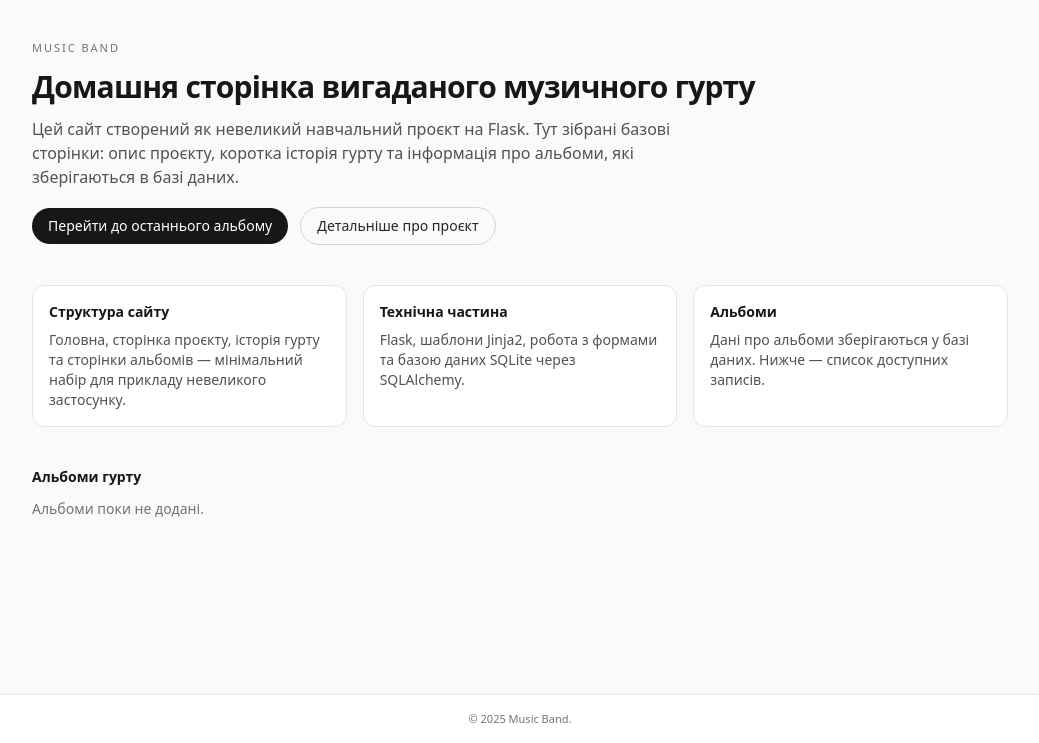
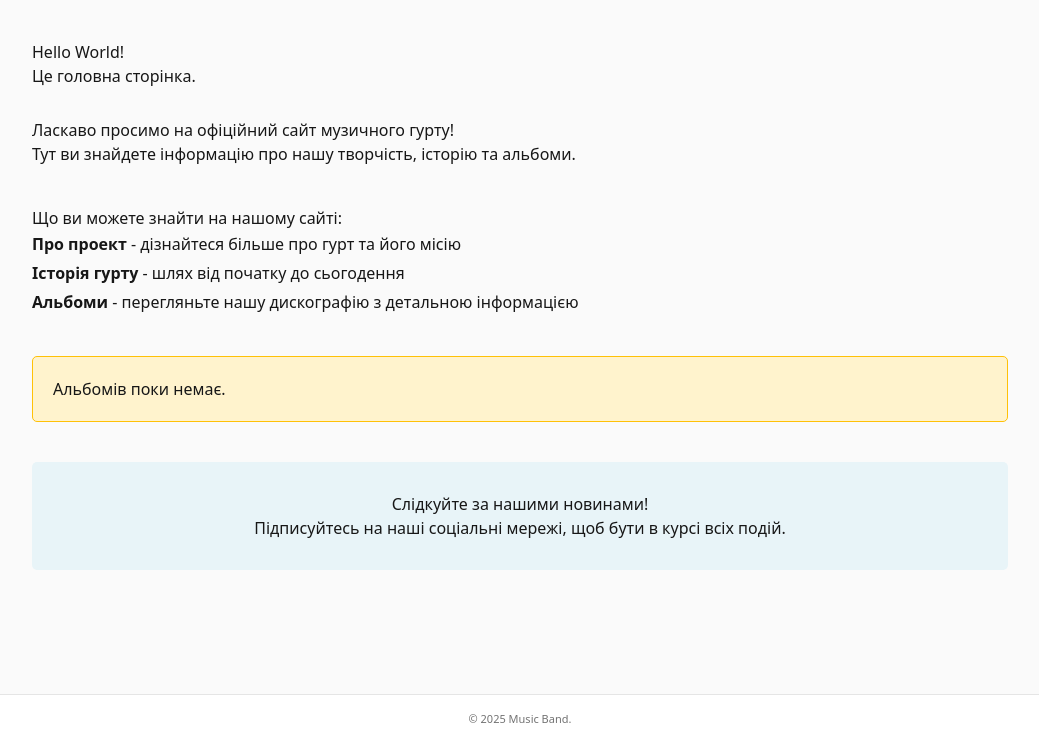
Before and after one commit to khodakivskyi/flask-demo, a Flask app: page / in a window 1280 px wide. Shown: the part 57-800 px from the top of the page, without its empty margins (120-1159 px from the left). Run offline with Flask 3, Linux system fonts and the light colour scheme; data that the repository does not hold is empty; some libraries are stand-ins or nearby versions.

Commit message:
add albums

```diff
--- a/app/routes.py
+++ b/app/routes.py
@@ -22,7 +22,7 @@ def history():
 @bp.route('/albums')
 def albums():
     all_albums = Album.query.order_by(Album.release_date.desc()).all()
-    return render_template('albums.html', albums=all_albums)
+    return render_template('album.html', albums=all_albums)
 
 @bp.route('/album/<int:album_id>')
 def album_detail(album_id):
--- a/app/templates/index.html
+++ b/app/templates/index.html
@@ -1,86 +1,53 @@
-{% extends 'base.html' %}
+{% extends "base.html" %}
 
-{% block title %}Music Band{% endblock %}
+{% block title %}Головна - Музичний Гурт{% endblock %}
 
 {% block content %}
-<div class="space-y-10">
-  <section class="space-y-3">
-    <p class="text-[11px] tracking-[0.18em] uppercase text-neutral-500">
-      Music Band
-    </p>
-    <h1 class="text-2xl sm:text-3xl font-semibold tracking-tight text-neutral-900">
-      Домашня сторінка вигаданого музичного гурту
-    </h1>
-    <p class="text-sm sm:text-base text-neutral-600 max-w-2xl leading-relaxed">
-      Цей сайт створений як невеликий навчальний проєкт на Flask. Тут зібрані
-      базові сторінки: опис проєкту, коротка історія гурту та інформація про
-      альбоми, які зберігаються в базі даних.
-    </p>
-    <div class="flex flex-wrap items-center gap-3 pt-1.5">
-      <a href="{{ url_for('main.latest_album') }}"
-         class="inline-flex items-center justify-center rounded-full bg-neutral-900 px-4 py-2 text-sm font-medium text-white hover:bg-black">
-        Перейти до останнього альбому
-      </a>
-      <a href="{{ url_for('main.about') }}"
-         class="inline-flex items-center justify-center rounded-full border border-neutral-300 px-4 py-2 text-sm font-medium text-neutral-800 hover:bg-neutral-100">
-        Детальніше про проєкт
-      </a>
+<h1>Hello World!</h1>
+<p>Це головна сторінка.</p>
+
+<div style="margin-top: 30px;">
+    <h2>Ласкаво просимо на офіційний сайт музичного гурту!</h2>
+    <p>Тут ви знайдете інформацію про нашу творчість, історію та альбоми.</p>
+</div>
+
+<div style="margin-top: 40px;">
+    <h3>Що ви можете знайти на нашому сайті:</h3>
+    <ul style="line-height: 1.8;">
+        <li><strong>Про проект</strong> - дізнайтеся більше про гурт та його місію</li>
+        <li><strong>Історія гурту</strong> - шлях від початку до сьогодення</li>
+        <li><strong>Альбоми</strong> - перегляньте нашу дискографію з детальною інформацією</li>
+    </ul>
+</div>
+
+{% if albums %}
+<div style="margin-top: 40px; padding: 20px; background-color: #f9f9f9; border-radius: 5px;">
+    <h3>Останні альбоми</h3>
+    <div style="display: grid; grid-template-columns: repeat(auto-fill, minmax(250px, 1fr)); gap: 20px; margin-top: 20px;">
+        {% for album in albums %}
+        <div style="border: 1px solid #ddd; padding: 15px; border-radius: 5px; background-color: white;">
+            {% if album.cover_image %}
+            <img src="{{ album.cover_image }}" alt="{{ album.title }}" style="width: 100%; height: 200px; object-fit: cover; border-radius: 5px; margin-bottom: 10px;">
+            {% else %}
+            <div style="width: 100%; height: 200px; background-color: #ddd; display: flex; align-items: center; justify-content: center; border-radius: 5px; margin-bottom: 10px;">
+                <span style="font-size: 48px;">🎵</span>
+            </div>
+            {% endif %}
+            <h4 style="margin: 10px 0;">{{ album.title }}</h4>
+            <p style="color: #666; font-size: 14px;">{{ album.release_date }}</p>
+            <a href="{{ url_for('main.album_detail', album_id=album.id) }}" style="display: inline-block; padding: 8px 15px; background-color: #333; color: white; text-decoration: none; border-radius: 3px; margin-top: 10px;">Детальніше</a>
+        </div>
+        {% endfor %}
     </div>
-  </section>
+</div>
+{% else %}
+<div style="margin-top: 40px; padding: 20px; background-color: #fff3cd; border-radius: 5px; border: 1px solid #ffc107;">
+    <p style="margin: 0;">Альбомів поки немає. {% if current_user.is_authenticated %}<a href="{{ url_for('main.album_add') }}">Додайте перший альбом!</a>{% endif %}</p>
+</div>
+{% endif %}
 
-  <section class="grid gap-4 md:grid-cols-3">
-    <div class="rounded-xl border border-neutral-200 bg-white p-4">
-      <h2 class="text-sm font-semibold text-neutral-900">
-        Структура сайту
-      </h2>
-      <p class="mt-2 text-sm text-neutral-600">
-        Головна, сторінка проєкту, історія гурту та сторінки альбомів —
-        мінімальний набір для прикладу невеликого застосунку.
-      </p>
-    </div>
-
-    <div class="rounded-xl border border-neutral-200 bg-white p-4">
-      <h2 class="text-sm font-semibold text-neutral-900">
-        Технічна частина
-      </h2>
-      <p class="mt-2 text-sm text-neutral-600">
-        Flask, шаблони Jinja2, робота з формами та базою даних SQLite
-        через SQLAlchemy.
-      </p>
-    </div>
-
-    <div class="rounded-xl border border-neutral-200 bg-white p-4">
-      <h2 class="text-sm font-semibold text-neutral-900">
-        Альбоми
-      </h2>
-      <p class="mt-2 text-sm text-neutral-600">
-        Дані про альбоми зберігаються у базі даних. Нижче — список доступних записів.
-      </p>
-    </div>
-  </section>
-
-  <section class="space-y-3">
-    <h2 class="text-sm font-semibold text-neutral-900">
-      Альбоми гурту
-    </h2>
-    <div class="grid gap-3 sm:grid-cols-2 md:grid-cols-3">
-      {% for album in albums %}
-      <a href="{{ url_for('main.album', album_id=album.id) }}"
-         class="rounded-lg border border-neutral-200 bg-white px-3 py-3 hover:bg-neutral-50">
-        <div class="text-sm font-medium text-neutral-900">
-          {{ album.title }}
-        </div>
-        <div class="mt-1 text-xs text-neutral-600">
-          Рік: {{ album.year }}
-        </div>
-      </a>
-      {% endfor %}
-      {% if not albums %}
-      <p class="text-sm text-neutral-500">
-        Альбоми поки не додані.
-      </p>
-      {% endif %}
-    </div>
-  </section>
+<div style="margin-top: 40px; text-align: center; padding: 30px; background-color: #e8f4f8; border-radius: 5px;">
+    <h3>Слідкуйте за нашими новинами!</h3>
+    <p>Підписуйтесь на наші соціальні мережі, щоб бути в курсі всіх подій.</p>
 </div>
 {% endblock %}
```
Also changed, not shown: app/templates/album.html (+7 -22 lines), app/templates/album_detail.html (added, +83 -0 lines), app/templates/album_form.html (added, +86 -0 lines).
